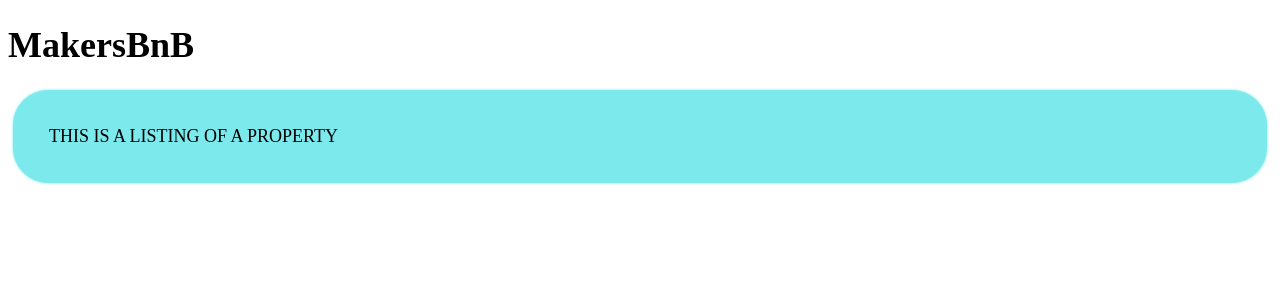
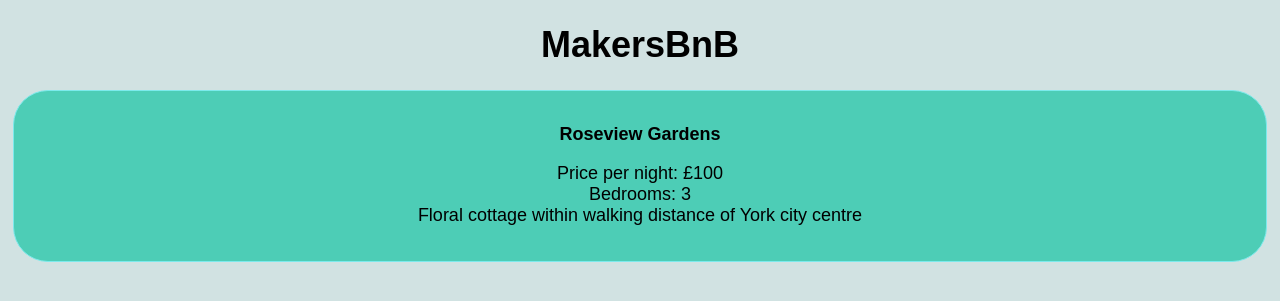
Before and after one commit to Sabirah42/Makersbnb_Team_Sweet_Shame, a Flask app: page /index in a window 1280 px wide. Shown: the top 301 px of the page. Run offline with Flask 3, Linux system fonts and the light colour scheme.

Commit message:
Updated style sheet for listing and listing-name

```diff
--- a/static/style.css
+++ b/static/style.css
@@ -1,20 +1,20 @@
 body {
     font-size: 18px;
+    text-align: center;
+    background-color: #d1e2e2;
+    font-family: sans-serif;
 }
 
 #listing {
-    background: #7ceaec;
-    padding: 35px;
+    background: #4dcdb6;
+    text-align: center;
+    padding-top: 15px;
+    padding-bottom: 35px;
     margin: 5px;
     border: solid 1px #7ceaec;
-    -moz-border-radius: 35px;
-    -webkit-border-radius: 35px;
-    -o-border-radius: 35px;
-    -ms-border-radius: 35px;
     border-radius: 35px;
-    -moz-box-shadow: 0 0 3px #7ceaec;
-    -webkit-box-shadow: 0 0 3px #7ceaec;
-    -o-box-shadow: 0 0 3px #7ceaec;
-    -ms-box-shadow: 0 0 3px #7ceaec;
-    box-shadow: 0 0 3px #7ceaec;
 }
+
+#listing-name {
+    font-weight: bold;
+}
--- a/templates/index.html
+++ b/templates/index.html
@@ -6,11 +6,12 @@
     </head>
     <body>
         <h1>MakersBnB</h1>
+        <div id="listing">
+            <p id="listing-name">Roseview Gardens</p>
+                Price per night: £100
+                <br>Bedrooms: 3
+                <br>Floral cottage within walking distance of York city centre
 
-        <div>
-            <p id="listing">
-                THIS IS A LISTING OF A PROPERTY
-            </p>
         </div>
         <!-- {% for listing in listings %}
             <div>
```
